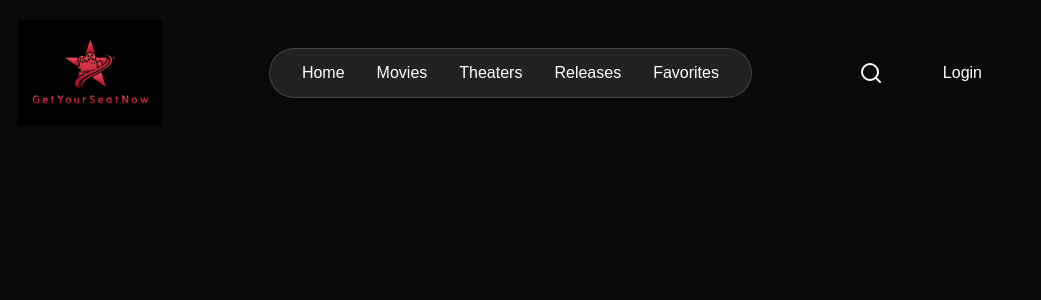
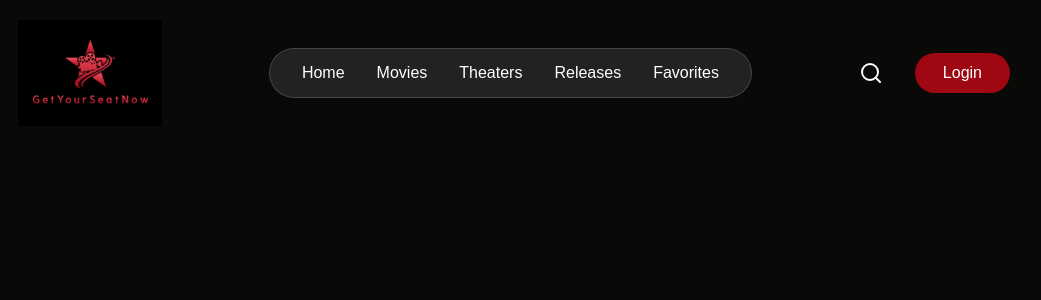
Before and after one commit to amiljoseph03/Movie-Booking, a React (Vite) app: page / in a window 1280 px wide. Shown: the top 300 px of the page, without its empty margins (126-1167 px from the left). Built offline with nearby package versions, Linux system fonts and the light colour scheme; a web font is replaced by a local one.

Commit message:
updated button

```diff
--- a/src/components/Navbar.jsx
+++ b/src/components/Navbar.jsx
@@ -3,6 +3,7 @@ import React from 'react';
 import { Link } from 'react-router-dom';
 import mylogo from '../assets/mylogo.png';
 import { MenuIcon, SearchIcon, XIcon } from 'lucide-react';
+
 
 
 
@@ -14,32 +15,37 @@ const Navbar = () => {
     md:px-16 lg:px-36 py-5"
     >
       {/* <h1>Navbar</h1> */}
-      <Link to='/' className='max-md:flex-1'>
-        <img src={mylogo}alt=""  className='w-36 h-auto'/>
+      <Link to="/" className="max-md:flex-1">
+        <img src={mylogo} alt="" className="w-36 h-auto" />
       </Link>
 
-      <div className='max-md:absolute max-md:top-0
+      <div
+        className="max-md:absolute max-md:top-0
       max md-left-0 max-md:font-medium max-md:text-lg z-50
       flex flex-col md:flex-row items bg-center
       max-md:justify-center gap-8 min-md:px-8 py-3 max-md:h-screen
       min-md:rounded-full backdrop-blur bg-black/70 md:bg-white/10 md:border
-      border-gray-300/20 overflow-hidden transition-[width] duration-300'>
-        <XIcon className='md:hidden absolute top-6 right-6 w-6 h-6 cursor-pointer'/>
-        <Link to='/'> Home</Link>
-        <Link to='/movies'> Movies</Link>
-        <Link to='/'> Theaters</Link>
-        <Link to='/'> Releases</Link>
-        <Link to='/fav'> Favorites</Link>
+      border-gray-300/20 overflow-hidden transition-[width] duration-300"
+      >
+        <XIcon className="md:hidden absolute top-6 right-6 w-6 h-6 cursor-pointer" />
+        <Link to="/"> Home</Link>
+        <Link to="/movies"> Movies</Link>
+        <Link to="/"> Theaters</Link>
+        <Link to="/"> Releases</Link>
+        <Link to="/fav"> Favorites</Link>
       </div>
 
-      <div className='flex items-center gap-8'>
-        <SearchIcon className='max-md:hidden w-6 h-6 cursor-pointer'/>
-        <button className='px-4 py-1 sm:px-7 sm:py-2
-        bg-primary hover:bg-primary-dull transition rounded-full
-        font-medium cursor-pointer'>Login</button>
-
+      <div className="flex items-center gap-8">
+        <SearchIcon className="max-md:hidden w-6 h-6 cursor-pointer" />
+        <button
+          className="px-4 py-1 sm:px-7 sm:py-2
+          bg-red-800 hover:bg-primary-dull transition rounded-full
+        font-medium cursor-pointer"
+        >
+          Login
+        </button>
       </div>
-      <MenuIcon className='max-md:ml-4 md:hidden w-8 h-8 cursor-pointer'/>
+      <MenuIcon className="max-md:ml-4 md:hidden w-8 h-8 cursor-pointer" />
     </div>
   );
 };
```
